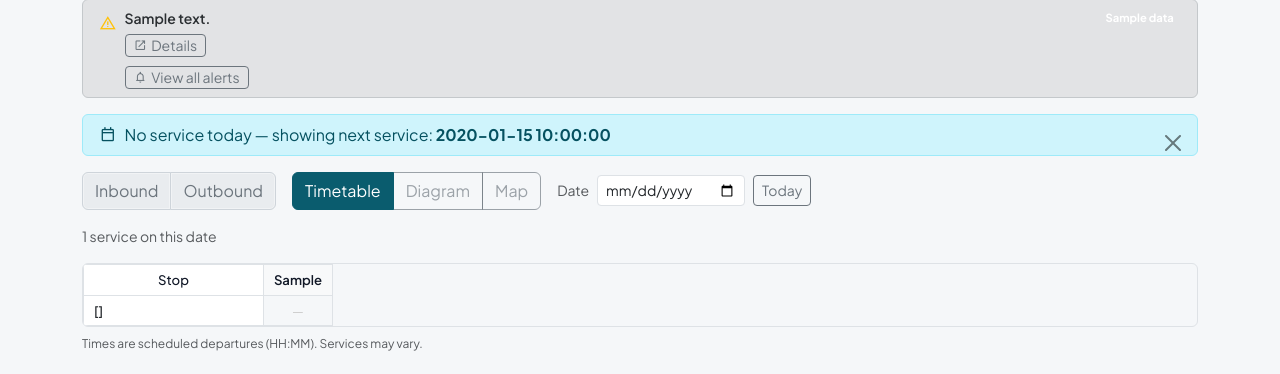
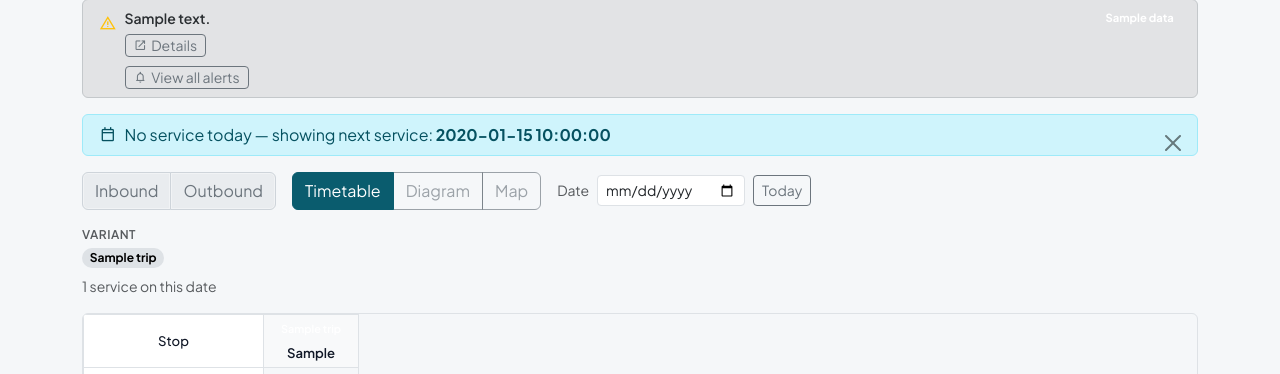
Before and after one commit to wongy123/WheresMyBus, a Flask app: page /routes/1 in a window 1280 px wide. Shown: the part 177-551 px from the top of the page. Run offline with Flask 3, Linux system fonts and the light colour scheme; a database or web service that is not in the repository returns one stand-in record (values such as "Sample title"); data that the repository does not hold is empty.

Commit message:
Fix variant color consistency across diagram, map, and timetable tabs
- Use per-variant color (from GTFS route_color) for vehicle icons in the route
  diagram; previously all vehicles used the representative line color
- Add _diagVariantColor() helper in diagmap.js so the stop modal map polyline,
  stop dots, and vehicle icons all reflect the selected variant's color
- Add _pageVariantColor() helper in details.html for the same fix on the route
  page map tab (polyline, stop dots, vehicle icons)
- Fix map tab drawing the wrong shape/color on first load: sync
  currentDiagramVariant from _diagRoute.selectedVariant on htmx:afterSettle
  so the server-chosen default variant is honoured before the user interacts
- Fix double variant badge row when switching from map back to diagram/timetable:
  move the map variant bar into a dedicated #map-variant-bar-wrap sibling div
  that is toggled with d-none alongside the map, instead of doing ad-hoc DOM
  insertion next to the map container
- Show variant badge on single-variant lines (diagram, map, timetable tabs);
  badge is non-interactive (no pointer cursor, no onclick, full opacity) when
  there is only one variant to display
- Scroll timetable to the upcoming service column whenever the timetable tab is
  revealed (not just on direction change or initial load); expose
  window.scheduleScrollToNow from the schedule fragment and call it from setView

```diff
--- a/client/static/diagmap.js
+++ b/client/static/diagmap.js
@@ -14,6 +14,14 @@
 var _diagFollowTimer   = null;
 var _diagUserPaused    = false;
 
+// Resolve the active variant's color from _diagRoute, falling back to route.color.
+function _diagVariantColor() {
+  var route = window._diagRoute;
+  if (!route) return '#6c757d';
+  var vc = route.variantColors && route.selectedVariant && route.variantColors[route.selectedVariant];
+  return (vc && vc.bg) ? vc.bg : (route.color || '#6c757d');
+}
+
 function _diagDrawRoute() {
   if (_diagPolyline) { _diagMap.removeLayer(_diagPolyline); _diagPolyline = null; }
   Object.values(_diagRouteMarkers).forEach(function (m) { _diagMap.removeLayer(m); });
@@ -21,10 +29,11 @@
   var route = window._diagRoute;
   if (!route || !route.stops) return;
   var valid = route.stops.filter(function (s) { return s.stop_lat && s.stop_lon; });
+  var color = _diagVariantColor();
 
   // Draw stop dot markers
   valid.forEach(function (s) {
-    _diagRouteMarkers[s.stop_id] = L.marker([s.stop_lat, s.stop_lon], { icon: window.TRANSIT.makeRouteDot(route.color), zIndexOffset: s.location_type === 1 ? 200 : 100 })
+    _diagRouteMarkers[s.stop_id] = L.marker([s.stop_lat, s.stop_lon], { icon: window.TRANSIT.makeRouteDot(color), zIndexOffset: s.location_type === 1 ? 200 : 100 })
       .addTo(_diagMap)
       .bindPopup(window.TRANSIT.makeStopPopup(s, _diagBasePath));
   });
@@ -36,14 +45,14 @@
       var coords = (data.data || []).map(function (p) { return [p.lat, p.lon]; });
       if (coords.length < 2) coords = valid.map(function (s) { return [s.stop_lat, s.stop_lon]; });
       if (_diagPolyline) _diagMap.removeLayer(_diagPolyline);
-      _diagPolyline = L.polyline(coords, { color: route.color, weight: 4, opacity: 0.75, lineJoin: 'round' }).addTo(_diagMap);
+      _diagPolyline = L.polyline(coords, { color: color, weight: 4, opacity: 0.75, lineJoin: 'round' }).addTo(_diagMap);
     })
     .catch(function () {
       // Fall back to stop-to-stop straight lines on error
       if (valid.length >= 2 && !_diagPolyline)
         _diagPolyline = L.polyline(
           valid.map(function (s) { return [s.stop_lat, s.stop_lon]; }),
-          { color: route.color, weight: 4, opacity: 0.75, lineJoin: 'round' }
+          { color: color, weight: 4, opacity: 0.75, lineJoin: 'round' }
         ).addTo(_diagMap);
     });
 }
@@ -83,6 +92,7 @@
   if (!_diagMap) return;
   var route = window._diagRoute;
   if (!route || !route.vehicles) return;
+  var color = _diagVariantColor();
   window.TRANSIT.updateVehicleMarkers(_diagMap, _diagVehicleMarkers, route.vehicles, {
     makePopup: function (v) {
       return window.TRANSIT.routeVehiclePopup({
@@ -92,7 +102,7 @@
         etaStr: v.minutes_away != null ? window.fmtMins(v.minutes_away) : ''
       });
     },
-    getColor:    function () { return route.color; },
+    getColor:    function () { return color; },
     getIconName: function () { return route.vehicleIcon; }
   });
 }
@@ -198,7 +208,7 @@
   if (_diagFocusMarker) _diagMap.removeLayer(_diagFocusMarker);
 
   var route = window._diagRoute || {};
-  var color = route.color || '#6c757d';
+  var color = _diagVariantColor();
   var iconName = route.vehicleIcon || 'directions_bus';
   var focusIcon = L.divIcon({
     className: '',
--- a/client/templates/routes/details.html
+++ b/client/templates/routes/details.html
@@ -94,6 +94,7 @@
   </div>
 </div>
 
+<div id="map-variant-bar-wrap" class="d-none mb-2"></div>
 <div id="route-page-map" class="map-container d-none mb-4"></div>
 
 <div id="route-diagram" class="{{ 'd-none' if _is_non_today else '' }}" style="overflow-anchor:none;"
@@ -263,6 +264,13 @@
   var _pageRouteColor = {{ ('#' + route.route_color) | tojson if route.route_color else 'window.TRANSIT.vehicleColor(' + route.route_type | string + ')' }};
   var _pageVehicleIcon = window.TRANSIT.vehicleIcon({{ route.route_type }});
 
+  // Resolve the active variant's color, falling back to the line color.
+  function _pageVariantColor() {
+    var vc = window._diagRoute && window._diagRoute.variantColors;
+    var sel = currentDiagramVariant;
+    return (vc && sel && vc[sel] && vc[sel].bg) ? vc[sel].bg : _pageRouteColor;
+  }
+
   (function () {
     _pageMap = L.map('route-page-map').setView([-27.47, 153.02], 11);
     L.tileLayer('https://{s}.tile.openstreetmap.org/{z}/{x}/{y}.png', {
@@ -274,11 +282,7 @@
   function _pageMapLoad(direction) {
     // Use selected variant route ID for shape/stops so only that variant is shown.
     var mapRouteId = currentDiagramVariant || _pageRouteId;
-
-    // Use the selected variant's own color if available, else fall back to the line color.
-    var variantColors = (window._diagRoute && window._diagRoute.variantColors) || {};
-    var vc = currentDiagramVariant && variantColors[currentDiagramVariant];
-    var polylineColor = (vc && vc.bg) ? vc.bg : _pageRouteColor;
+    var color = _pageVariantColor();
 
     // Shape
     fetch(window.API_BASE_URL + '/routes/' + mapRouteId + '/shape?direction=' + direction)
@@ -287,7 +291,7 @@
         if (_pagePolyline) { _pageMap.removeLayer(_pagePolyline); _pagePolyline = null; }
         var coords = (data.data || []).map(function (p) { return [p.lat, p.lon]; });
         if (coords.length >= 2) {
-          _pagePolyline = L.polyline(coords, { color: polylineColor, weight: 4, opacity: 0.8, lineJoin: 'round' }).addTo(_pageMap);
+          _pagePolyline = L.polyline(coords, { color: color, weight: 4, opacity: 0.8, lineJoin: 'round' }).addTo(_pageMap);
           _pageMap.fitBounds(_pagePolyline.getBounds(), { padding: [30, 30] });
         }
       }).catch(function () { });
@@ -300,7 +304,7 @@
         _pageStopMarkers = {};
         (data.data || []).forEach(function (s) {
           if (!s.stop_lat || !s.stop_lon) return;
-          _pageStopMarkers[s.stop_id] = L.marker([s.stop_lat, s.stop_lon], { icon: window.TRANSIT.makeRouteDot(_pageRouteColor) })
+          _pageStopMarkers[s.stop_id] = L.marker([s.stop_lat, s.stop_lon], { icon: window.TRANSIT.makeRouteDot(color) })
             .addTo(_pageMap)
             .bindPopup(window.TRANSIT.makeStopPopup(s, _diagBasePath));
         });
@@ -308,13 +312,14 @@
   }
 
   function _renderMapVariantBadges() {
-    var existing = document.getElementById('map-variant-bar');
-    if (existing) existing.remove();
+    var wrap = document.getElementById('map-variant-bar-wrap');
+    if (!wrap) return;
+    wrap.innerHTML = '';
     var route = window._diagRoute;
-    if (!route || !route.variants || route.variants.length <= 1) return;
+    if (!route || !route.variants || route.variants.length === 0) return;
+    var isMulti = route.variants.length > 1;
     var bar = document.createElement('div');
-    bar.id = 'map-variant-bar';
-    bar.className = 'd-flex flex-wrap align-items-center gap-1 mb-2';
+    bar.className = 'd-flex flex-wrap align-items-center gap-1';
     var label = document.createElement('span');
     label.className = 'text-muted small me-1';
     label.style.fontSize = '.75rem';
@@ -328,19 +333,22 @@
       btn.dataset.variant = v;
       var bg = (vc[v] && vc[v].bg) ? vc[v].bg : _pageRouteColor;
       var fg = (vc[v] && vc[v].fg) ? vc[v].fg : 'white';
-      btn.style.cssText = 'background-color:' + bg + ';color:' + fg + ';font-size:.75rem;cursor:pointer;opacity:' + (v === currentDiagramVariant ? '1' : '.4') + ';';
+      var isActive = v === currentDiagramVariant;
+      var opacity = (!isMulti || isActive) ? '1' : '.4';
+      btn.style.cssText = 'background-color:' + bg + ';color:' + fg + ';font-size:.75rem;opacity:' + opacity + ';'
+        + (isMulti ? 'cursor:pointer;' : '');
       btn.textContent = v;
-      btn.onclick = function() { window.setDiagramVariant(v); };
+      if (isMulti) btn.onclick = function() { window.setDiagramVariant(v); };
       bar.appendChild(btn);
     });
-    var mapEl = document.getElementById('route-page-map');
-    mapEl.parentNode.insertBefore(bar, mapEl);
+    wrap.appendChild(bar);
   }
 
   function _pageMapDrawVehicles() {
     if (!_pageMap) return;
     var route = window._diagRoute;
     if (!route || !route.vehicles) return;
+    var color = _pageVariantColor();
     window.TRANSIT.updateVehicleMarkers(_pageMap, _pageVehicleMarkers, route.vehicles, {
       makePopup: function (v) {
         return window.TRANSIT.routeVehiclePopup({
@@ -350,16 +358,27 @@
           etaStr: v.minutes_away != null ? window.fmtMins(v.minutes_away) : ''
         });
       },
-      getColor: function () { return _pageRouteColor; },
+      getColor: function () { return color; },
       getIconName: function () { return _pageVehicleIcon; }
     });
   }
 
   document.addEventListener('htmx:afterSettle', function (e) {
     if (e.detail.target && e.detail.target.id === 'route-diagram') {
+      // Sync JS variant state from the server-chosen default if the user hasn't
+      // picked one yet (currentDiagramVariant is null on first diagram load).
+      if (!currentDiagramVariant && window._diagRoute && window._diagRoute.selectedVariant) {
+        currentDiagramVariant = window._diagRoute.selectedVariant;
+      }
       _diagDrawVehicles();
-      _pageMapDrawVehicles();
-      if (mapLoaded) _renderMapVariantBadges();
+      if (mapLoaded) {
+        // Redraw map with correct variant color now that _diagRoute is populated.
+        _pageMapLoad(currentDirection);
+        _pageMapDrawVehicles();
+        _renderMapVariantBadges();
+      } else {
+        _pageMapDrawVehicles();
+      }
     }
   });
 
@@ -370,6 +389,7 @@
     document.getElementById('route-diagram').classList.toggle('d-none', view !== 'diagram');
     document.getElementById('route-schedule').classList.toggle('d-none', view !== 'schedule');
     document.getElementById('route-page-map').classList.toggle('d-none', view !== 'map');
+    document.getElementById('map-variant-bar-wrap').classList.toggle('d-none', view !== 'map');
     document.getElementById('view-diagram-btn').classList.toggle('active', view === 'diagram');
     document.getElementById('view-schedule-btn').classList.toggle('active', view === 'schedule');
     document.getElementById('view-map-btn').classList.toggle('active', view === 'map');
@@ -381,6 +401,9 @@
     if (view === 'schedule' && scheduleLoadedForDirection !== currentDirection) {
       scheduleLoadedForDirection = currentDirection;
       _refreshSchedule(currentDirection);
+    } else if (view === 'schedule' && typeof window.scheduleScrollToNow === 'function') {
+      // Schedule already loaded and just being revealed — scroll to upcoming column.
+      setTimeout(window.scheduleScrollToNow, 120);
     }
     if (view === 'map') {
       if (!mapLoaded) {
--- a/client/templates/timetable/_route_schedule.html
+++ b/client/templates/timetable/_route_schedule.html
@@ -60,11 +60,11 @@
 {% if not stops or not trips %}
   <div class="alert alert-light border">No scheduled services found{% if date %} for this date{% else %} for today{% endif %}.</div>
 {% else %}
-  {% if is_multi_variant and variant_short_names %}
+  {% if variant_short_names %}
     <div class="mb-2">
       <div class="fw-semibold small mb-1 text-muted text-uppercase d-flex align-items-center gap-2" style="letter-spacing:.04em;font-size:.75rem;">
         <span>Variant</span>
-        <span id="variant-filter-idle-hint" class="fw-normal text-lowercase" style="letter-spacing:0;font-size:.7rem;opacity:.6;">tap to filter</span>
+        {% if is_multi_variant %}<span id="variant-filter-idle-hint" class="fw-normal text-lowercase" style="letter-spacing:0;font-size:.7rem;opacity:.6;">tap to filter</span>{% endif %}
       </div>
       <div class="d-flex flex-wrap align-items-center gap-1" id="variant-filter-badges">
         {% for sn in variant_short_names %}
@@ -73,11 +73,13 @@
             data-variant="{{ sn }}"
             data-bg="{{ vc.bg or '#dee2e6' }}"
             data-fg="{{ vc.fg or '#000000' }}"
-            style="background-color:{{ vc.bg or '#dee2e6' }};color:{{ vc.fg or '#000000' }};">{{ sn }}</button>
+            style="background-color:{{ vc.bg or '#dee2e6' }};color:{{ vc.fg or '#000000' }};{% if not is_multi_variant %}cursor:default;{% endif %}">{{ sn }}</button>
         {% endfor %}
+        {% if is_multi_variant %}
         <button type="button" id="variant-filter-clear" class="btn btn-sm btn-outline-secondary d-none" style="font-size:.72rem;padding:.15rem .45rem;">
           <span class="material-symbols-outlined align-middle" style="font-size:.85rem;line-height:1;">filter_alt_off</span> Clear
         </button>
+        {% endif %}
       </div>
     </div>
   {% endif %}
@@ -90,8 +92,8 @@
         <tr>
           <th class="stop-col">Stop</th>
           {% for trip in trips %}
-            <th{% if is_multi_variant and trip.route_short_name %} data-variant="{{ trip.route_short_name }}"{% endif %}>
-              {% if is_multi_variant and trip.route_short_name %}
+            <th{% if trip.route_short_name %} data-variant="{{ trip.route_short_name }}"{% endif %}>
+              {% if trip.route_short_name %}
                 {% set vc = variant_colors.get(trip.route_short_name, {}) %}
                 <span class="badge rounded-pill d-block mb-1" style="font-size:.68rem;font-weight:600;background-color:{{ vc.bg or ('#' + trip.route_color) if trip.route_color else '#dee2e6' }};color:{{ vc.fg or ('#' + trip.route_text_color) if trip.route_text_color else '#000000' }};">{{ trip.route_short_name }}</span>
               {% endif %}
@@ -110,7 +112,7 @@
             </td>
             {% for trip in trips %}
               {% set t = trip.times.get(stop.stop_id, '') %}
-              <td class="time-cell {{ 'empty' if not t else '' }}"{% if is_multi_variant and trip.route_short_name %} data-variant="{{ trip.route_short_name }}"{% endif %}>{{ t or '—' }}</td>
+              <td class="time-cell {{ 'empty' if not t else '' }}"{% if trip.route_short_name %} data-variant="{{ trip.route_short_name }}"{% endif %}>{{ t or '—' }}</td>
             {% endfor %}
           </tr>
         {% endfor %}
@@ -244,10 +246,15 @@
       var cells = row.querySelectorAll('td');
       if (cells[nextIdx]) cells[nextIdx].classList.add('now-col');
     });
-    setTimeout(function() {
+  }
+
+  // Expose scroll function so the host page can trigger it when revealing the tab.
+  window.scheduleScrollToNow = function() {
+    if (nextIdx >= 0) {
       headers[nextIdx].scrollIntoView({ behavior: 'smooth', block: 'nearest', inline: 'center' });
-    }, 120);
-  }
+    }
+  };
+  setTimeout(window.scheduleScrollToNow, 120);
   {% endif %}
 }());
 </script>
```
Also changed, not shown: client/templates/timetable/_route_diagram.html (+6 -4 lines).
